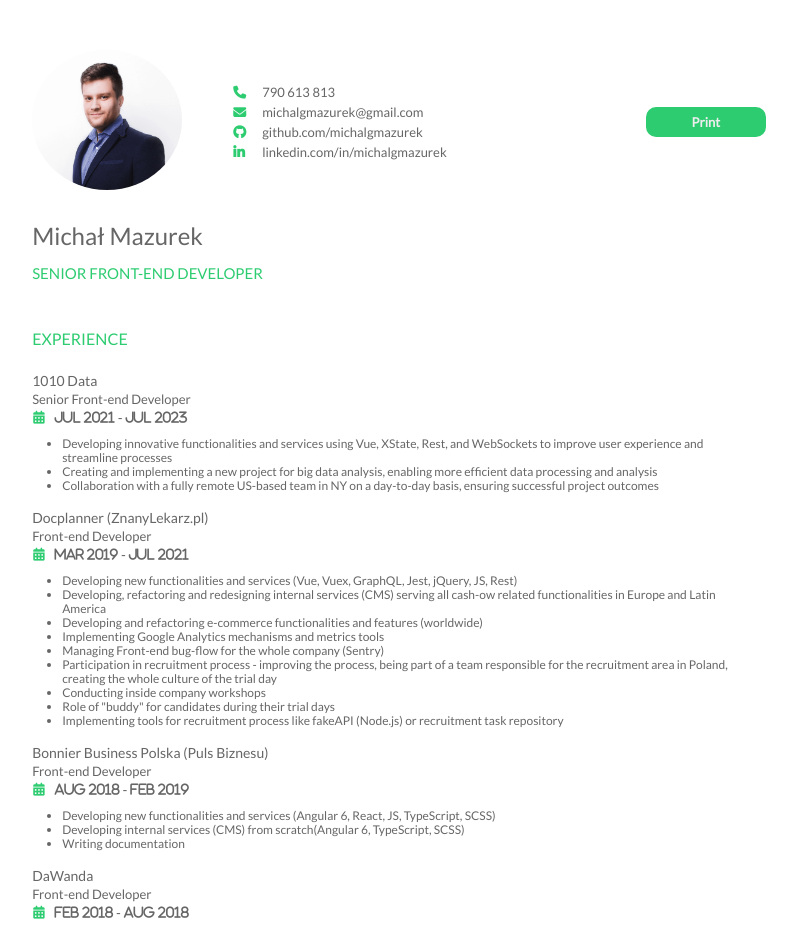
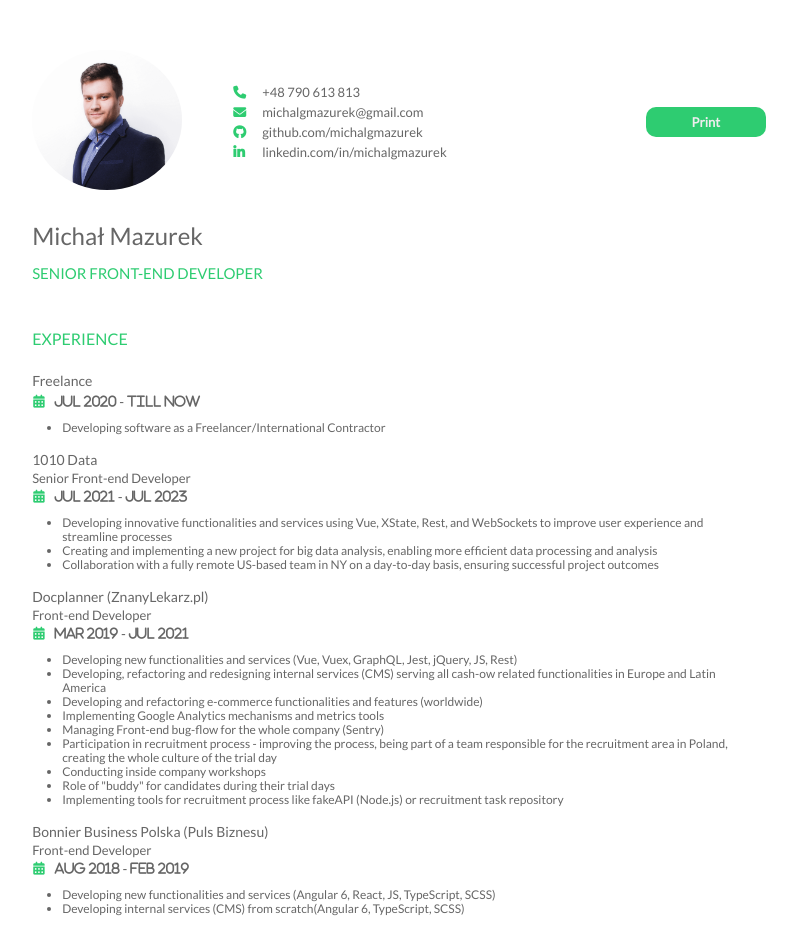
Before and after one commit to michalgmazurek/CV, a Vue app: page / in a window 1280 px wide. Shown: the top 932 px of the page, without its empty margins (241-1038 px from the left). Built offline with nearby package versions, Linux system fonts and the light colour scheme.

Commit message:
Contact info and experiance changes

```diff
--- a/src/components/ContactInfo.vue
+++ b/src/components/ContactInfo.vue
@@ -6,7 +6,7 @@
     <ul class="contact">
       <li class="text">
         <span class="fa fa-phone" aria-hidden="true">
-        </span>790 613 813
+        </span>+48 790 613 813
       </li>
       <li class="text">
         <span class="fa fa-envelope-o" aria-hidden="true"></span>
--- a/src/data/experience.js
+++ b/src/data/experience.js
@@ -1,4 +1,16 @@
 export default [
+    {
+      companyName: 'Freelance',
+      position: '',
+      startDate: 'Jul 2020',
+      endDate: 'till now',
+      responsibilities: [
+        {
+          point: 'Developing software as a Freelancer/International Contractor'
+        },
+      ]
+    },
+
     {
     companyName: '1010 Data',
     position: 'Senior Front-end Developer',
@@ -64,9 +76,6 @@ export default [
       },
       {
         point: 'Developing internal services (CMS) from scratch(Angular 6, TypeScript, SCSS)'
-      },
-      {
-        point: 'Writing documentation'
       }
     ]
   },
@@ -89,9 +98,6 @@ export default [
       {
         point: 'Individual project of implementation new search-bar feature with complex autosuggest (React, Redux, HTML, CSS)'
       },
-      {
-        point: 'Writing documentation'
-      }
     ]
   },
 
@@ -102,10 +108,10 @@ export default [
     endDate: 'Feb 2018',
     responsibilities: [
       {
-        point: 'Maintenance of the React-based webpage (React, HTML, CSS)'
+        point: 'Developing front-end of the internal web applications (React, Redux, JS, Twig, HTML, CSS, Jest)'
       },
       {
-        point: 'Developing front-end of the internal web applications (React, Redux, JS, Twig, HTML, CSS, Jest)'
+        point: 'Writing documentation'
       }
     ]
   },
```
